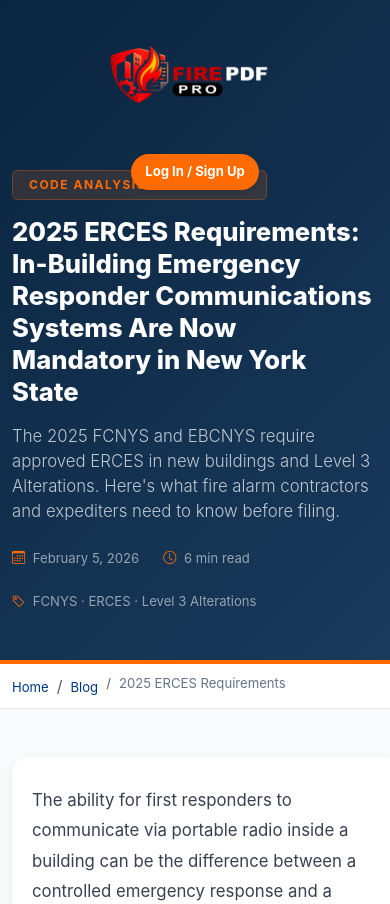
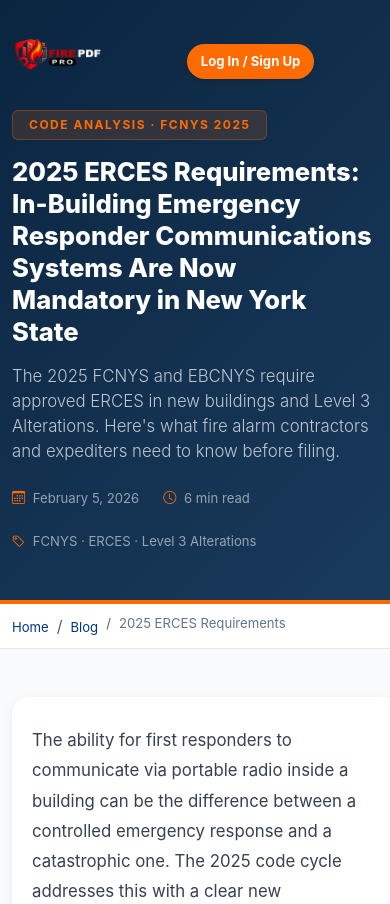
Before and after one commit to glaprintingco-design/doc-pro, a Flask app: page /blog/bcnys-2025-erces-requirements in a window 390 px wide. Shown: the top 904 px of the page. Run offline with Flask 3, Linux system fonts and the light colour scheme.

Commit message:
Update bcnys-2025-erces-requirements.html

```diff
--- a/templates/bcnys-2025-erces-requirements.html
+++ b/templates/bcnys-2025-erces-requirements.html
@@ -106,13 +106,16 @@
     <style>
         :root { --fire-orange: #FF6B00; --nyc-blue: #003884; --dark-navy: #0a2540; --text-muted-custom: #64748b; --bg-light-custom: #f8fafc; --border-light: #e2e8f0; }
         body { background-color: var(--bg-light-custom); }
-        .blog-hero { background: linear-gradient(135deg, var(--dark-navy) 0%, #1a3a5c 100%); padding: 120px 0 60px; border-bottom: 4px solid var(--fire-orange); }
+        /* ── Navbar blog override ── */
+        .navbar .container { flex-direction: row !important; flex-wrap: nowrap !important; justify-content: space-between !important; align-items: center !important; }
+        .navbar-logo, .navbar-brand img { height: 80px !important; width: auto; }
         @media (max-width: 768px) {
-			.blog-hero { padding-top: 170px; padding-bottom: 48px; }
-			.blog-hero h1 { font-size: 1.7rem; }
-			.navbar .container { flex-wrap: nowrap; }
-			.navbar .btn { padding-left: 14px !important; padding-right: 14px !important; font-size: 0.82rem !important; white-space: nowrap; }
-		}
+            .navbar-logo, .navbar-brand img { height: 60px !important; }
+            .navbar .btn { padding-left: 14px !important; padding-right: 14px !important; font-size: 0.82rem !important; white-space: nowrap; }
+        }
+        /* ── Hero ── */
+        .blog-hero { background: linear-gradient(135deg, var(--dark-navy) 0%, #1a3a5c 100%); padding: 130px 0 60px; border-bottom: 4px solid var(--fire-orange); }
+        @media (max-width: 768px) { .blog-hero { padding-top: 110px; padding-bottom: 48px; } .blog-hero h1 { font-size: 1.7rem; } }
 		.blog-hero .badge-category { background: rgba(255,107,0,0.15); color: var(--fire-orange); border: 1px solid rgba(255,107,0,0.3); font-size: 0.75rem; letter-spacing: 1.5px; }
         .blog-hero h1 { color: #fff; font-size: clamp(1.6rem, 4vw, 2.4rem); font-weight: 800; line-height: 1.25; }
         .blog-hero .lead { color: rgba(255,255,255,0.72); font-size: 1.05rem; }
@@ -126,7 +129,7 @@
         .blog-layout { display: grid; grid-template-columns: 1fr 300px; gap: 40px; align-items: start; }
         @media (max-width: 991px) {
 			.blog-layout { grid-template-columns: 1fr; }
-			.sidebar { position: static; top: auto; }
+			.blog-sidebar { position: static; top: auto; }
 		}
         .article-card { background: #fff; border-radius: 16px; padding: 48px 52px; box-shadow: 0 1px 3px rgba(0,0,0,0.06), 0 4px 16px rgba(0,0,0,0.04); }
         @media (max-width: 767px) { .article-card { padding: 28px 20px; } }
@@ -159,7 +162,7 @@
         .accordion-item { border: 1px solid var(--border-light); border-radius: 10px !important; margin-bottom: 10px; overflow: hidden; }
         .accordion-body { color: #374151; font-size: 0.95rem; line-height: 1.75; padding: 16px 24px 20px; }
         .disclaimer { background: var(--bg-light-custom); border: 1px solid var(--border-light); border-radius: 10px; padding: 20px 24px; margin-top: 48px; font-size: 0.83rem; color: #64748b; line-height: 1.65; }
-        .sidebar { position: sticky; top: 90px; align-self: start; }
+        .blog-sidebar { position: sticky; top: 90px; align-self: start; }
         .sidebar-card { background: #fff; border-radius: 14px; padding: 24px; box-shadow: 0 1px 3px rgba(0,0,0,0.06); border: 1px solid var(--border-light); margin-bottom: 20px; }
         .sidebar-card h4 { font-size: 0.8rem; text-transform: uppercase; letter-spacing: 1.5px; color: #94a3b8; font-weight: 700; margin-bottom: 16px; }
         .toc-link { display: block; color: #475569; text-decoration: none; font-size: 0.87rem; padding: 6px 0; border-bottom: 1px solid #f1f5f9; transition: color 0.2s, padding-left 0.2s; }
@@ -374,7 +377,7 @@
 
             </article>
 
-            <aside class="sidebar" aria-label="Article sidebar">
+            <aside class="blog-sidebar" aria-label="Article sidebar">
                 <div class="sidebar-card">
                     <h4>In This Article</h4>
                     <nav aria-label="Table of contents">
```
